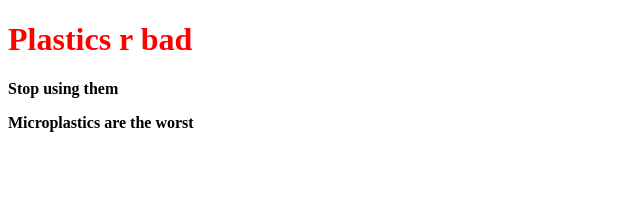
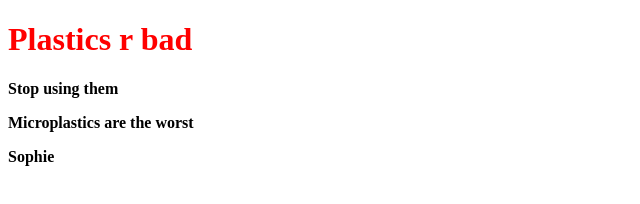
Before and after one commit to alsawyer94/plastics-site, a plain HTML site: page index.html in a window 1280 px wide. Shown: the full height of the page, 0-640 px from the left. Drawn offline with Linux system fonts and the light colour scheme.

Commit message:
sophie test
I have added my name to a paragraph

```diff
--- a/index.html
+++ b/index.html
@@ -13,4 +13,6 @@
 
 <p> Microplastics are the worst </p>
 
+<p> Sophie </p>
+
 </body>
```
